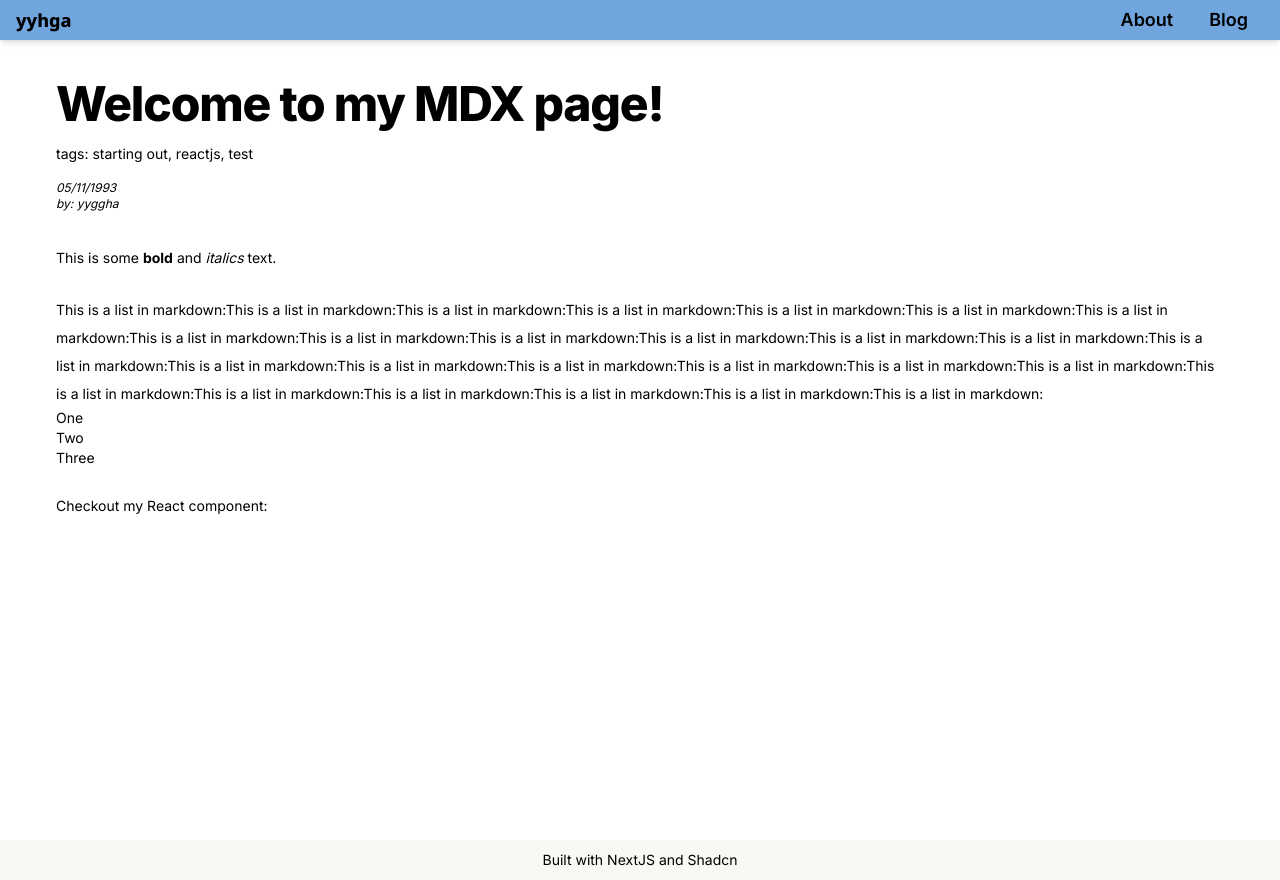
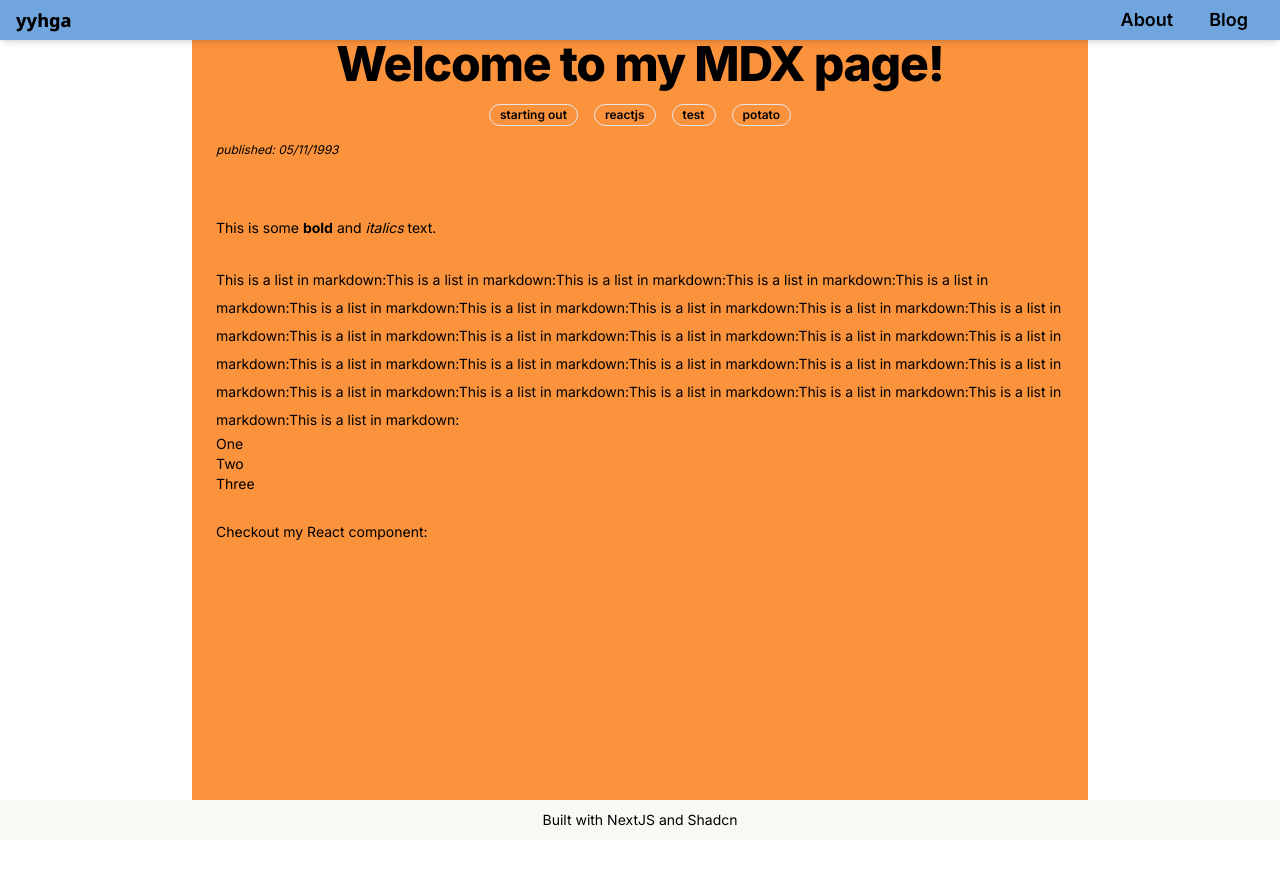
Before and after one commit to yyhhga/Site, a Next.js app: page /post/Sample in a window 1280 px wide. After the commit the page ends 840 px from the top, so only its background shows below. Built offline with nearby package versions, Linux system fonts and the light colour scheme.

Commit message:
Add Tags styling (#10)
* add badge for tags

* refactor

* refactor

* refactor

* change all tags styling, allow string[] in tags

```diff
--- a/src/Blogposts/Sample.mdx
+++ b/src/Blogposts/Sample.mdx
@@ -3,7 +3,7 @@
 title: Welcome to my MDX page!
 date: 05/11/1993
 by: yyggha
-tags: starting out, reactjs, test
+tags: [starting out, reactjs, test, potato]
 
 ---
 
--- a/src/Blogposts/mdxUtils.ts
+++ b/src/Blogposts/mdxUtils.ts
@@ -8,11 +8,16 @@ type mdxMetaData = {
    title: string
    date: string
    by: string
-   tags: string
+   tags: string | string[]
 }
 
 type compiledMetaData = mdxMetaData & {
    fileName: string
+}
+
+type mdxFile = {
+   content: string
+   frontmatter: mdxMetaData
 }
 // to remove yaml fontmatter from output, see below. use it in getstaticprops probably, see nextjs docs
 //what about popualting initial data on page? Still cant preprocess list of files- rewrite in commonjs?
@@ -76,14 +81,19 @@ export const indexMdxFile = async () => {
  *
  * TODO: to abstract filepath to relative
  */
-export const extractMdxContent = async (file: string) => {
+export const extractMdxContent = async (
+   file: string,
+): Promise<mdxFile> => {
    const fileContent = fs.readFileSync(
       `./src/Blogposts/${file}`,
       'utf-8',
    )
    // Parse front matter using gray-matter
    const { data, content } = matter(fileContent)
-   return { content: content, frontmatter: data }
+   return {
+      content: content,
+      frontmatter: data as mdxMetaData,
+   }
 }
 export const parseDate = (date: string) => {
    return parse(date, 'dd/MM/yyyy', new Date())
--- a/src/app/layout.tsx
+++ b/src/app/layout.tsx
@@ -34,13 +34,15 @@ export default function RootLayout({
          >
             <nav
                className={
-                  'flex sticky justify-center min-h-min min-w-full  bg-navBar shadow-md  px-4 '
+                  'flex fixed justify-center min-h-min min-w-full  bg-navBar shadow-md  px-4 '
                }
             >
                <Navbar />
             </nav>
             {children}
-            <Footer />
+            <footer>
+               <Footer />
+            </footer>
          </body>
       </html>
    )
--- a/src/app/page.tsx
+++ b/src/app/page.tsx
@@ -7,6 +7,7 @@ import { testFuse } from '@/Blogposts/fuse'
 import { compareDesc } from 'date-fns'
 import Link from 'next/link'
 import { parseDate, parsePath } from '@/Blogposts/mdxUtils'
+import { Badge } from '@/components/ui/badge'
 
 export default async function Home() {
    const mdxFileData = await testFuse()
@@ -23,7 +24,7 @@ export default async function Home() {
                Engineer
             </div>
 
-            <div className="flex-col m-auto w-8/12">
+            <div className="flex-col mx-4 md:m-auto w-8/12">
                <h3>Thoughts.</h3>
                <br />
                {index.map((blog, index) => (
@@ -41,9 +42,28 @@ export default async function Home() {
                               {blog.item.title}
                            </Link>
                         </h3>
-                        <p className="text-gray-400">
-                           {blog.item.tags}
-                        </p>
+                        <div className="text-gray-400 flex space-x-2">
+                           {blog.item.tags &&
+                           Array.isArray(blog.item.tags) ? (
+                              blog.item.tags.map(
+                                 (val, index) => (
+                                    <Badge
+                                       variant="outline"
+                                       key={`${val}${index}`}
+                                    >
+                                       {val}
+                                    </Badge>
+                                 ),
+                              )
+                           ) : (
+                              <Badge
+                                 variant="outline"
+                                 key={`${blog.item.tags}${index}`}
+                              >
+                                 {blog.item.tags}
+                              </Badge>
+                           )}
+                        </div>
                      </div>
                      <div className="my-auto text-gray-400">
                         <p>{blog.item.date}</p>
--- a/src/app/post/[postTitle]/page.tsx
+++ b/src/app/post/[postTitle]/page.tsx
@@ -5,6 +5,7 @@ import {
    indexMdxFile,
    parsePath,
 } from '@/Blogposts/mdxUtils'
+import { Badge } from '@/components/ui/badge'
 import { MDXRemote } from 'next-mdx-remote/rsc'
 
 export async function generateStaticParams() {
@@ -24,24 +25,41 @@ export default async function Post({
    const { content, frontmatter } = await extractMdxContent(
       `${fileName}.mdx`,
    )
+   const tags =
+      frontmatter.tags && Array.isArray(frontmatter.tags)
+         ? frontmatter.tags
+         : [frontmatter.tags]
    return (
-      <div className="flex flex-col px-6 w-full h-full pt-10 md:w-full md:px-14 ">
+      <div className="flex flex-col px-6 w-full h-full bg-orange-400  pt-10 m-auto md:w-[70%] md:items-center ">
          <header>
             <h1 data-id="title">{frontmatter.title}</h1>
          </header>
 
-         <div data-id="tags" className="mt-4">
-            tags: {frontmatter.tags}
+         <div
+            data-id="tags"
+            className="flex space-x-4 mt-4"
+         >
+            {tags.map((tagName, index) => (
+               <Badge
+                  variant="outline"
+                  key={`${tagName}${index}`}
+               >
+                  {tagName}
+               </Badge>
+            ))}
          </div>
 
+         {/* <div
+            data-id="dateauthor"
+            className="italic text-xs mt-4 w-1/2 items-start"
+         > */}
          <div
             data-id="dateauthor"
-            className="italic text-xs mt-4"
+            className="italic text-xs mt-4 w-full"
          >
-            {frontmatter.date} <br />
-            by: {frontmatter.by}
+            published: {frontmatter.date}
          </div>
-         <div data-id="content" className="pt-8">
+         <div data-id="content" className="w-full pt-14">
             <div className="">
                {content && <MDXRemote source={content} />}
             </div>
--- /dev/null
+++ b/src/components/ui/badge.tsx
@@ -0,0 +1,49 @@
+import * as React from 'react'
+import {
+   cva,
+   type VariantProps,
+} from 'class-variance-authority'
+
+import { cn } from '@/lib/utils'
+
+const badgeVariants = cva(
+   'inline-flex items-center rounded-full border px-2.5 py-0.5 text-xs font-semibold transition-colors focus:outline-none focus:ring-2 focus:ring-ring focus:ring-offset-2',
+   {
+      variants: {
+         variant: {
+            default:
+               'border-transparent bg-primary text-primary-foreground hover:bg-primary/80',
+            secondary:
+               'border-transparent bg-secondary text-secondary-foreground hover:bg-secondary/80',
+            destructive:
+               'border-transparent bg-destructive text-destructive-foreground hover:bg-destructive/80',
+            outline: 'text-foreground',
+         },
+      },
+      defaultVariants: {
+         variant: 'default',
+      },
+   },
+)
+
+export interface BadgeProps
+   extends React.HTMLAttributes<HTMLDivElement>,
+      VariantProps<typeof badgeVariants> {}
+
+function Badge({
+   className,
+   variant,
+   ...props
+}: BadgeProps) {
+   return (
+      <div
+         className={cn(
+            badgeVariants({ variant }),
+            className,
+         )}
+         {...props}
+      />
+   )
+}
+
+export { Badge, badgeVariants }
--- a/src/custom components/NavBar/index.tsx
+++ b/src/custom components/NavBar/index.tsx
@@ -19,7 +19,7 @@ const notos = Noto_Sans({
    subsets: ['latin'],
 })
 
-export const Navbar: FC<any> = () => {
+export const Navbar: FC = () => {
    return (
       <>
          <div
--- /dev/null
+++ b/src/custom components/Tag/index.tsx
@@ -0,0 +1,5 @@
+import { Badge } from '@/components/ui/badge'
+
+export const Tag = (tag: string) => {
+   return <Badge variant="outline">{tag}</Badge>
+}
```
